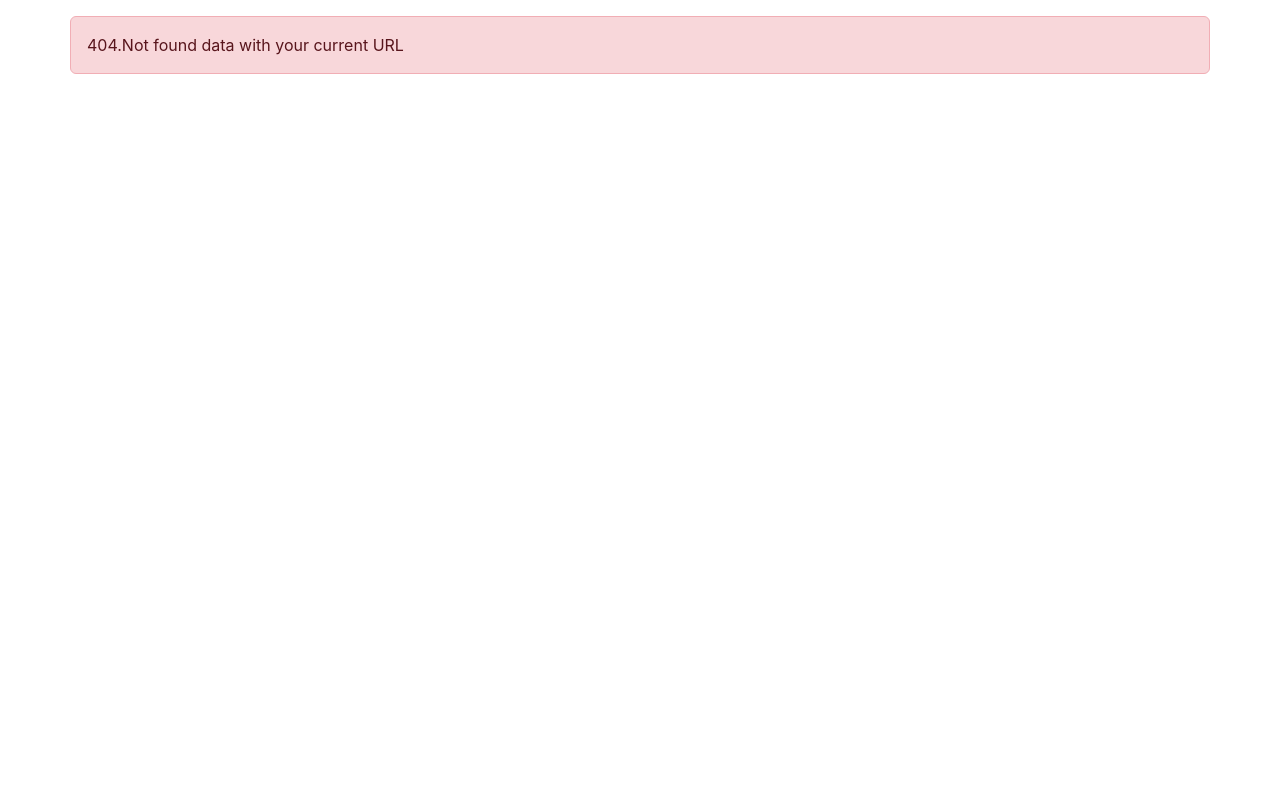
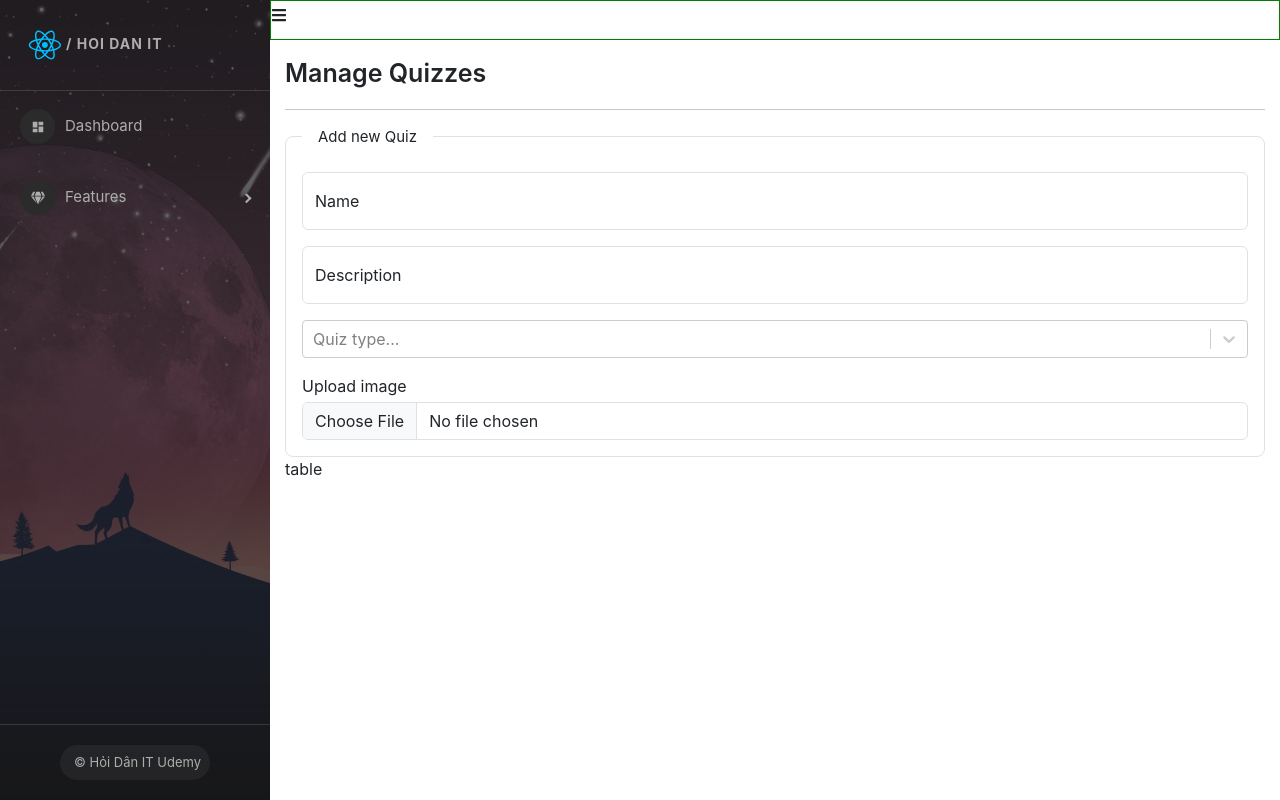
Before and after one commit to HungNguyen-89/test-demo-react, a React (Create React App) app: page /admins/manage-quizzes in a window 1280 px wide. Before the commit this address had no page. Built offline with nearby package versions, Linux system fonts and the light colour scheme.

Commit message:
video#89

```diff
--- a/package.json
+++ b/package.json
@@ -19,6 +19,7 @@
     "react-redux": "8.0.1",
     "react-router-dom": "6.3.0",
     "react-scripts": "5.0.1",
+    "react-select": "5.4.0",
     "react-toastify": "9.0.7",
     "redux": "4.2.0",
     "redux-devtools-extension": "2.13.9",
--- a/src/Layout.js
+++ b/src/Layout.js
@@ -11,6 +11,7 @@ import Register from "./components/Auth/Register";
 import { BrowserRouter, Route, Routes } from "react-router-dom";
 import ListQuiz from "./components/User/ListQuiz";
 import DetailQuiz from "./components/User/DetailQuiz";
+import ManageQuiz from "./components/Admin/Content/Quiz/ManageQuiz";
 
 const NotFound = () => {
   return (
@@ -32,6 +33,7 @@ const Layout = (props) => {
         <Route path="/admins" element={<Admin />}>
           <Route index element={<DashBoard />} />
           <Route path="manage-users" element={<ManageUser />} />
+          <Route path="manage-quizzes" element={<ManageQuiz />} />
         </Route>
         <Route path="/login" element={<Login />} />
         <Route path="/register" element={<Register />} />
--- /dev/null
+++ b/src/components/Admin/Content/Quiz/ManageQuiz.js
@@ -0,0 +1,68 @@
+import "./ManageQuiz.scss";
+import Select from "react-select";
+import { useState } from "react";
+
+const options = [
+  { value: "EASY", label: "EASY" },
+  { value: "MEDIUM", label: "MEDIUM" },
+  { value: "HARD", label: "HARD" },
+];
+
+const ManageQuiz = (props) => {
+  const [name, setName] = useState("");
+  const [description, setDescription] = useState("");
+  const [type, setType] = useState("EASY");
+  const [image, setImage] = useState(null);
+  const handleChangeFile = (e) => {};
+
+  return (
+    <div className="quiz-container">
+      <div className="title">Manage Quizzes</div>
+      <hr />
+      <div className="add-new">
+        <fieldset className="border rounded-3 p-3">
+          <legend className="float-none w-auto px-3">Add new Quiz</legend>
+          <div class="form-floating mb-3">
+            <input
+              type="text"
+              className="form-control"
+              placeholder="your quiz name"
+              value={name}
+              onChange={(e) => setName(e.target.value)}
+            />
+            <label>Name</label>
+          </div>
+          <div class="form-floating">
+            <input
+              type="text"
+              className="form-control"
+              placeholder="description..."
+              value={description}
+              onChange={(e) => setDescription(e.target.value)}
+            />
+            <label>Description</label>
+          </div>
+          <div className="my-3">
+            <Select
+              // value={selectedOption}
+              // onChange={this.handleChange}
+              options={options}
+              placeholder={"Quiz type..."}
+            />
+          </div>
+          <div className="more-actions form-group">
+            <label className="mb-1">Upload image</label>
+            <input
+              type="file"
+              className="form-control"
+              onChange={(e) => handleChangeFile(e)}
+            />
+          </div>
+        </fieldset>
+      </div>
+      <div className="list-detail">table</div>
+    </div>
+  );
+};
+
+export default ManageQuiz;
--- /dev/null
+++ b/src/components/Admin/Content/Quiz/ManageQuiz.scss
@@ -0,0 +1,11 @@
+.quiz-container{
+    padding: 15px;
+
+    .title{
+        font-size: 25px;
+        font-weight: 600;
+    }
+    legend{
+        font-size: 15px;
+    }
+}
--- a/src/components/Header/SideBar.js
+++ b/src/components/Header/SideBar.js
@@ -20,9 +20,10 @@ import sidebarBg from "../../assets/bg2.jpg";
 import { DiReact } from "react-icons/di";
 import { MdDashboard } from "react-icons/md";
 import "./SideBar.scss";
-import { Link } from "react-router-dom";
+import { Link, useNavigate } from "react-router-dom";
 
 const SideBar = (props) => {
+  const navigate = useNavigate();
   const { image, collapsed, toggled, handleToggleSidebar } = props;
   return (
     <>
@@ -47,7 +48,13 @@ const SideBar = (props) => {
             }}
           >
             <DiReact size={"3em"} color={"00bfff"} />
-            <span>Hoi Dan IT</span>
+            <span
+              onClick={() => {
+                navigate("/");
+              }}
+            >
+              / Hoi Dan IT
+            </span>
           </div>
         </SidebarHeader>
 
@@ -61,11 +68,14 @@ const SideBar = (props) => {
           <Menu iconShape="circle">
             <SubMenu icon={<FaGem />} title="Features">
               <MenuItem>
-                {" "}
                 Quản lý Users
                 <Link to="/admins/manage-users" />
               </MenuItem>
-              <MenuItem> Quản lý Bài Quiz</MenuItem>
+              <MenuItem>
+                Quản lý Bài Quiz
+                <Link to="/admins/manage-quizzes" />
+              </MenuItem>
+
               <MenuItem> Quản lý Câu Hỏi</MenuItem>
             </SubMenu>
           </Menu>
```
Also changed, not shown: 1 other file (tests, documents, lock files or other folders).
